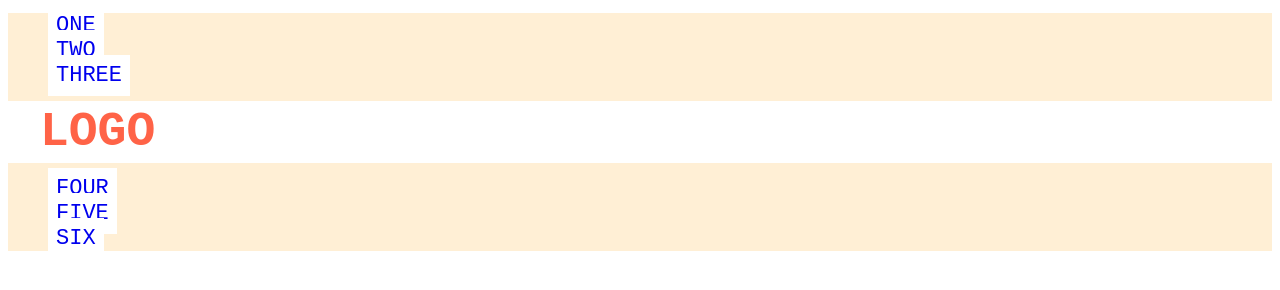
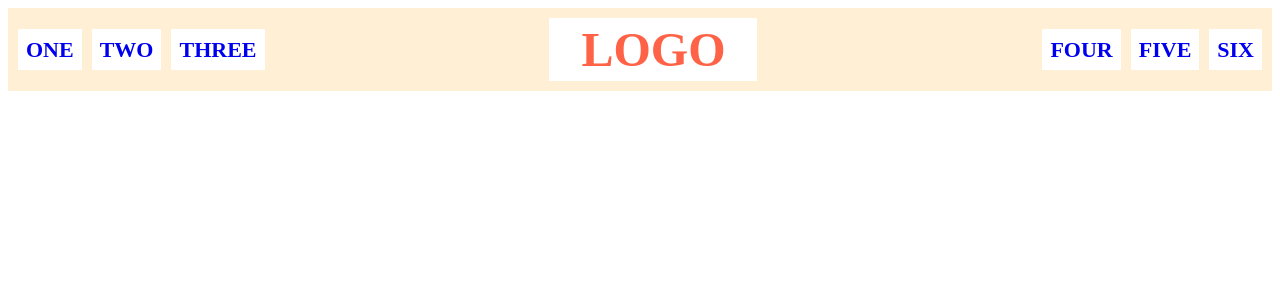
Before and after one commit to ericjaysalan/the-odin-project, a plain HTML site: page css-exercises/flex/02-flex-header/index.html in a window 1280 px wide. Drawn offline with Linux system fonts and the light colour scheme.

Commit message:
Finished flex exercise-02

```diff
--- a/css-exercises/flex/02-flex-header/style.css
+++ b/css-exercises/flex/02-flex-header/style.css
@@ -1,6 +1,22 @@
+* {
+  /*I would have placed this here:
+  padding: 0;
+  margin: 0;
+  */
+  box-sizing: border-box;
+  font-family: "Times New Roman", serif;
+  font-weight: 600;
+  font-size: 10px;
+}
+
 .header  {
   font-family: monospace;
   background: papayawhip;
+  padding: 10px;
+  display: flex;
+  flex-flow: row wrap;
+  align-items: center;
+  justify-content: space-between;
 }
 
 .logo {
@@ -14,6 +30,10 @@
 ul {
   /* this removes the dots on the list items*/
   list-style-type: none;
+  display: flex;
+  padding: 0;
+  margin: 0;
+  gap: 10px;
 }
 
 a {
```
